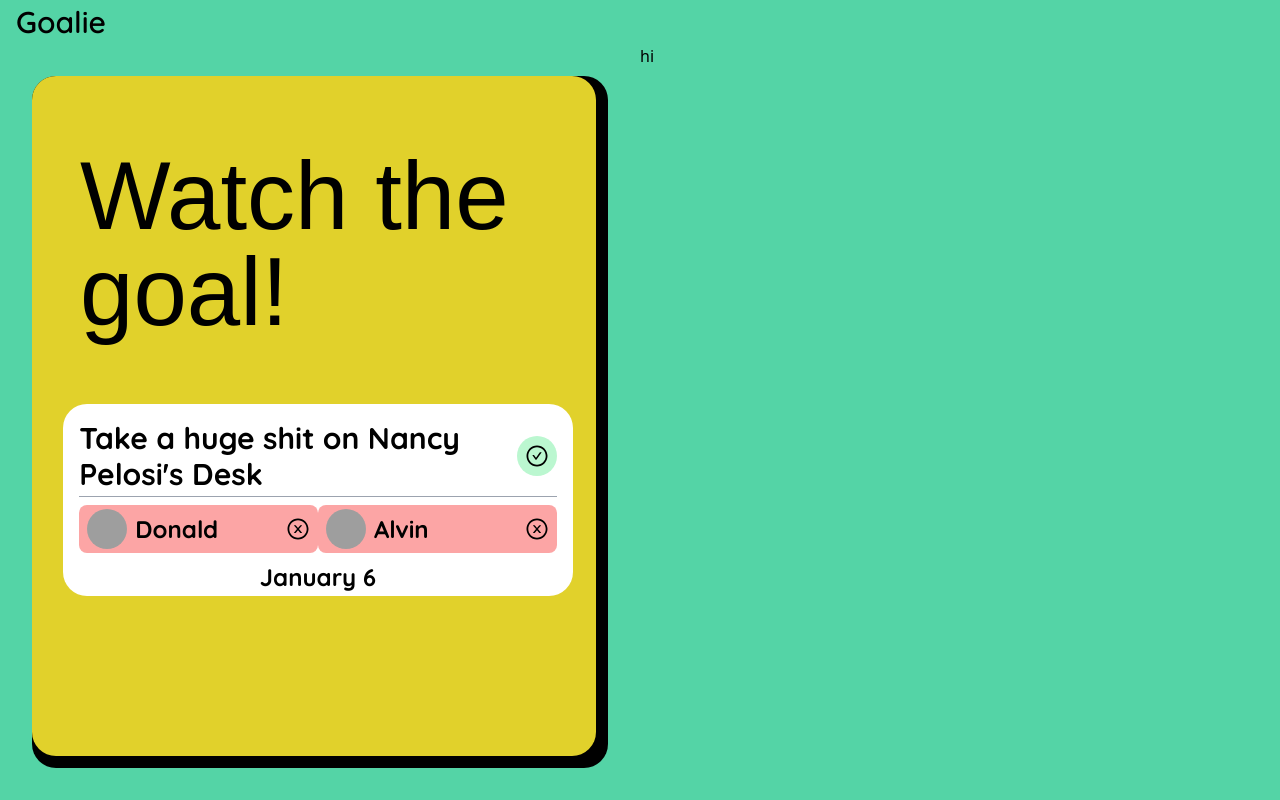
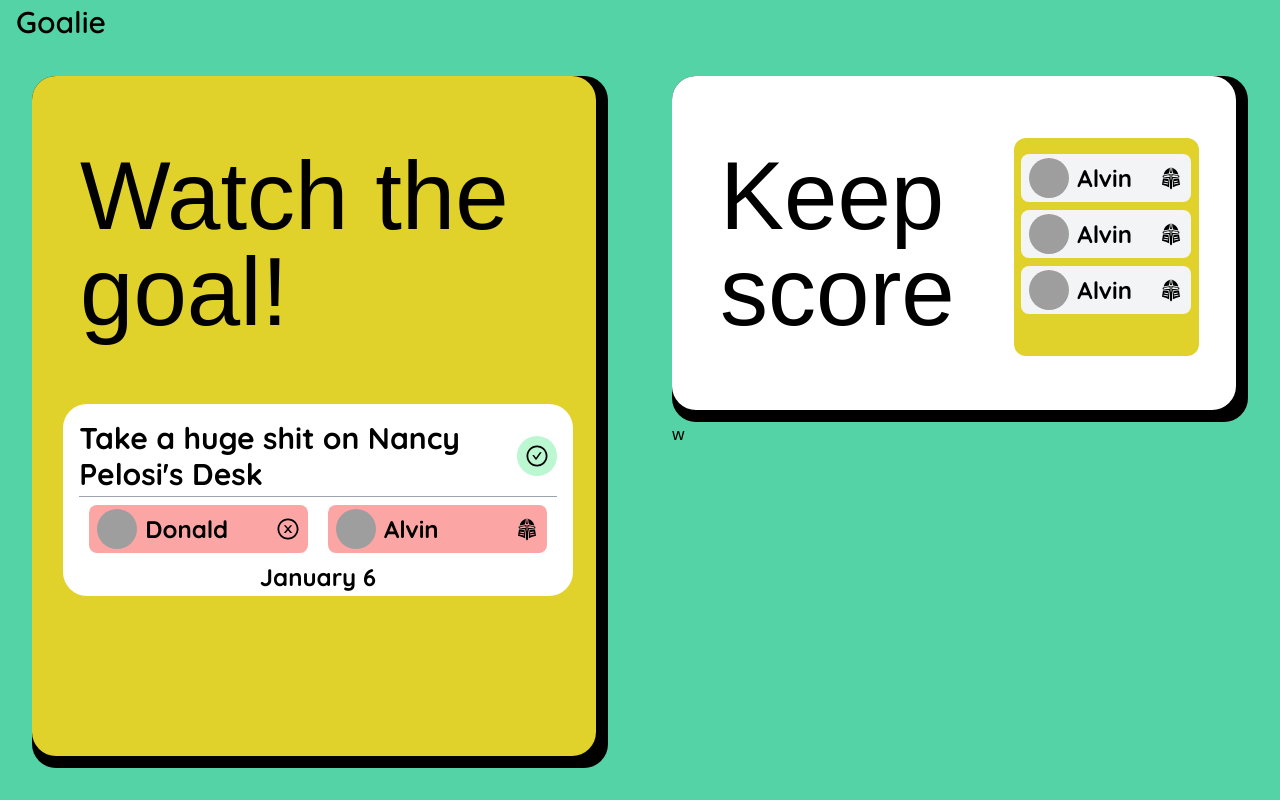
Before and after one commit to Hhorowitz734/AccountabilityTracker, a React (Vite) app: page /goals in a window 1280 px wide. Built offline with nearby package versions, Linux system fonts and the light colour scheme; no server answers; sample sign-in values are in the browser's storage; grey boxes are pictures that could not be loaded; a web font is replaced by a local one.

Commit message:
started leftbar on main page

```diff
--- a/src/pages/goals_home.tsx
+++ b/src/pages/goals_home.tsx
@@ -1,6 +1,7 @@
 import { Component } from "react";
 import Navbar from "../components/navbar";
 import { AiOutlineCheckCircle, AiOutlineCloseCircle } from 'react-icons/ai';
+import {GiClosedBarbute} from 'react-icons/gi'
 
 interface GoalsHomePage {
   imageUrl: string;
@@ -32,6 +33,7 @@
         }
 
         this.LeftBar = this.LeftBar.bind(this);
+        this.RightBar = this.RightBar.bind(this);
     }
 
     changeState(newPageState: GoalsPageStates["pageState"]) {
@@ -54,16 +56,16 @@
               <div className="rounded-3xl bg-white w-11/12 h-48 mx-auto my-16 p-4">
                 <div className="flex items-center border-transparent border-b border-b-gray-400 pb-1"><h1 className="font-smallfont text-3xl font-bold">Take a huge shit on Nancy Pelosi's Desk</h1><div className="h-full bg-green-200 hover:bg-green-400 transition duration-150 p-2 rounded-full ml-2 text-2xl"><AiOutlineCheckCircle /></div></div>
 
-                  <div className="flex">
-                    <div className="flex items-center rounded-lg w-1/2 mr-1 h-12 mt-2 bg-red-300 hover:bg-red-400 transition duration-150 mr-auto px-2">
+                  <div className="grid grid-cols-2 mt-2">
+                    <div className="flex items-center rounded-lg w-11/12 m-auto px-2 h-12 bg-red-300 hover:bg-red-400 transition duration-150">
                       <div className="w-10 h-10 rounded-full bg-cover" style={this.divStyle}></div>
                       <h1 className="text-2xl font-smallfont font-bold ml-2">Donald</h1>
                       <h1 className="text-2xl rounded-full ml-auto"><AiOutlineCloseCircle /></h1>
                     </div>
-                    <div className="flex items-center rounded-lg w-1/2 mr-1 h-12 mt-2 bg-red-300 hover:bg-red-400 transition duration-150 mr-auto px-2">
+                    <div className="flex items-center rounded-lg w-11/12 m-auto px-2 h-12 bg-red-300 hover:bg-red-400 transition duration-150">
                       <div className="w-10 h-10 rounded-full bg-cover" style={this.divStyle}></div>
                       <h1 className="text-2xl font-smallfont font-bold ml-2">Alvin</h1>
-                      <h1 className="text-2xl rounded-full ml-auto"><AiOutlineCloseCircle /></h1>
+                      <h1 className="text-2xl rounded-full ml-auto"><GiClosedBarbute /></h1>
                     </div>
                   </div>
                   <h1 className="font-smallfont ml-auto text-2xl font-bold text-black text-center mt-2">January 6</h1>
@@ -78,7 +80,36 @@
 
     RightBar(){
       return(
-        <div className="flex">hi</div>
+        <div className="p-8 h-full">
+          <div className="h-1/2 w-full">
+            <div className="bg-black w-full h-full rounded-3xl pr-3 pb-3 border-white border-3 border-b-transparent">
+              <div className="flex rounded-3xl bg-white h-full w-full pl-2 pt-2 transition duration-150">
+                <h1 className="text-8xl w-3/5 pt-16 pl-10 font-bigfont">Keep score</h1>
+                <div className="rounded-xl bg-[#E1D12B] w-1/3 h-2/3 my-auto py-4">
+
+                  <div className="flex items-center rounded-lg w-11/12 m-auto bg-gray-100 h-12 px-2">
+                    <div className="w-10 h-10 rounded-full bg-cover" style={this.divStyle}></div>
+                    <h1 className="text-2xl font-smallfont font-bold ml-2">Alvin</h1>
+                    <h1 className="text-2xl rounded-full ml-auto"><GiClosedBarbute /></h1>
+                  </div>
+
+                  <div className="flex items-center rounded-lg w-11/12 m-auto bg-gray-100 h-12 px-2 mt-2">
+                    <div className="w-10 h-10 rounded-full bg-cover" style={this.divStyle}></div>
+                    <h1 className="text-2xl font-smallfont font-bold ml-2">Alvin</h1>
+                    <h1 className="text-2xl rounded-full ml-auto"><GiClosedBarbute /></h1>
+                  </div>
+
+                  <div className="flex items-center rounded-lg w-11/12 m-auto bg-gray-100 h-12 px-2 mt-2">
+                    <div className="w-10 h-10 rounded-full bg-cover" style={this.divStyle}></div>
+                    <h1 className="text-2xl font-smallfont font-bold ml-2">Alvin</h1>
+                    <h1 className="text-2xl rounded-full ml-auto"><GiClosedBarbute /></h1>
+                  </div>
+                </div>
+              </div>
+            </div>
+          </div>
+          <div className="h-1/2 w-full">w</div>
+        </div>
       )
     }
 
```
